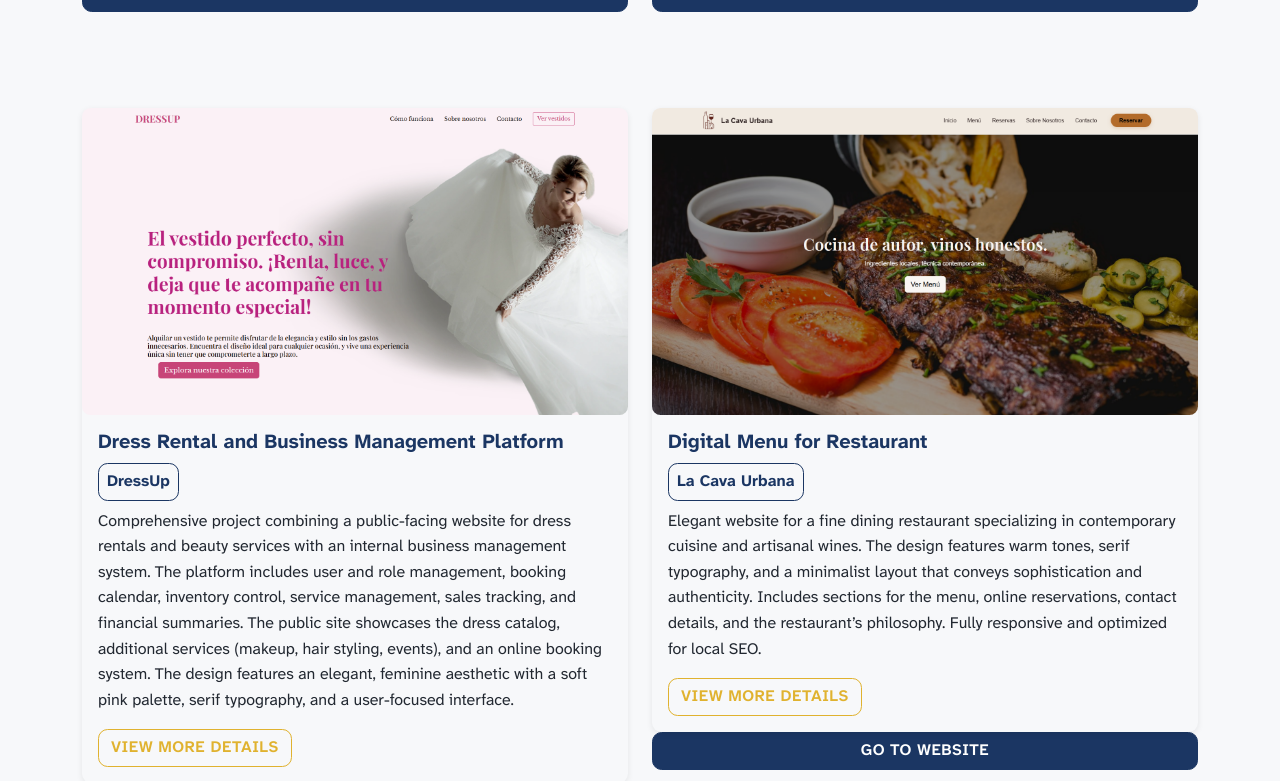
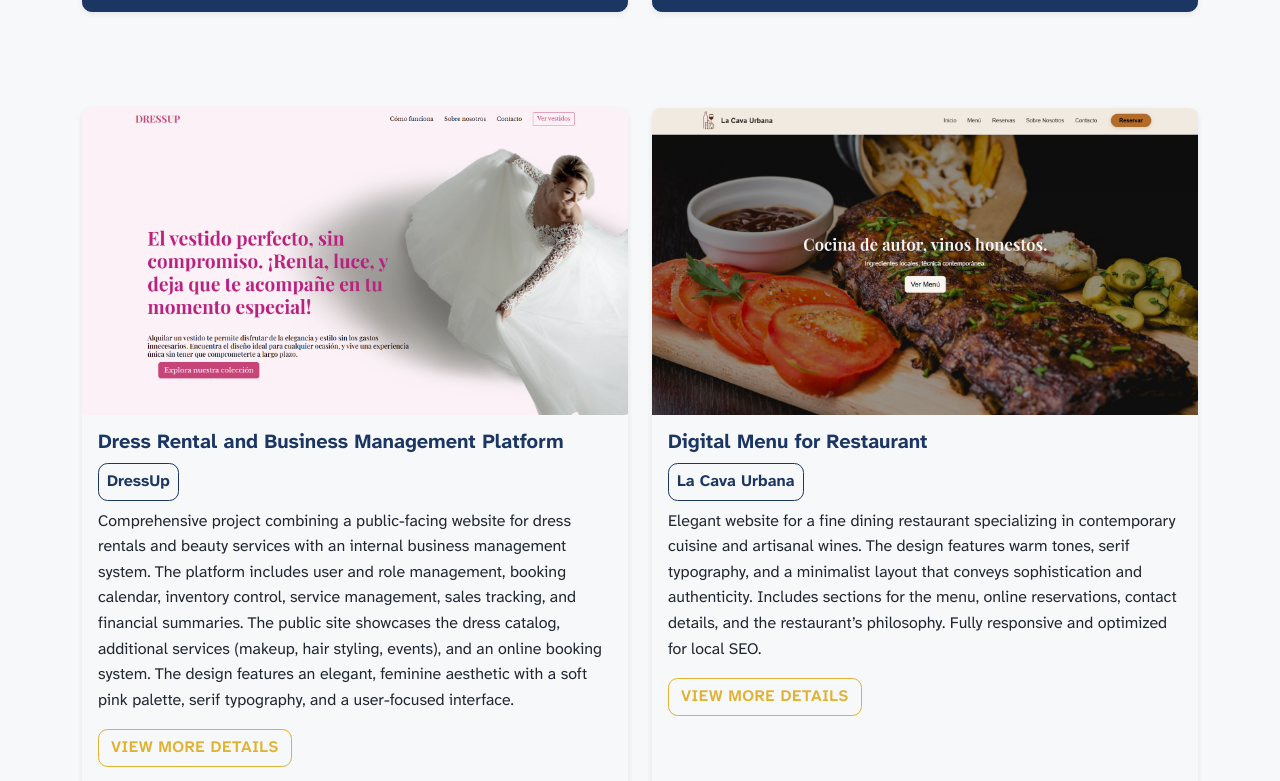
Before and after one commit to novaodysseyweb/nova-odyssey, a React (Vite) app: page /portfolio in a window 1280 px wide. Shown: the part 1172-1953 px from the top of the page. Built offline with nearby package versions, Linux system fonts and the light colour scheme.

Commit message:
portfolio card modified

```diff
--- a/src/components/PortfolioProjectsSection.jsx
+++ b/src/components/PortfolioProjectsSection.jsx
@@ -34,19 +34,16 @@ function PortfolioProjectsSection() {
             key={idx}
             className='d-flex my-5 col-11 col-sm-10 col-md-6'
           >
-            <div>
-              <div className='card flex-fill d-flex flex-column'>
-                <div>
+            <div className='card'>
               <a href={project.link} className='ratio ratio-16x9' target='blank'>
                 <img
                   src={project.heroImage}
-                      className='card-img object-fit-cover'
+                  className='card-img-top object-fit-cover'
                   alt={project.name}
                   style={{ width: '100%', height: '100%' }}
                 />
               </a>
-                </div>
-                <div className='card-body d-flex flex-column'>
+              <div className='card-body'>
                 <div className='pb-3'>
                   <h5 className='card-title text-secondary'>{project.name}</h5>
                   <h6 className='card-text card-subtile text-justify border border-secondary text-secondary rounded d-inline-block p-2'>
@@ -56,7 +53,7 @@ function PortfolioProjectsSection() {
                     {project.details}
                   </p>
                 </div>
-                  <div className='d-flex'>
+                <div className='mt-auto'>
                   <Button
                     variant='outline-primary'
                     onClick={() => details(project)}
@@ -65,12 +62,10 @@ function PortfolioProjectsSection() {
                   </Button>
                 </div>
               </div>
-
-              </div>
-              <div className='d-flex card-footer'>
+              <div className='card-footer bg-transparent border-0 p-0'>
                 <a
                   href={project.link}
-                  className='btn btn-secondary col'
+                  className='btn btn-secondary w-100'
                   target='blank'
                 >
                   {website}
```
Lines whose indentation alone changed are shown as unchanged.
